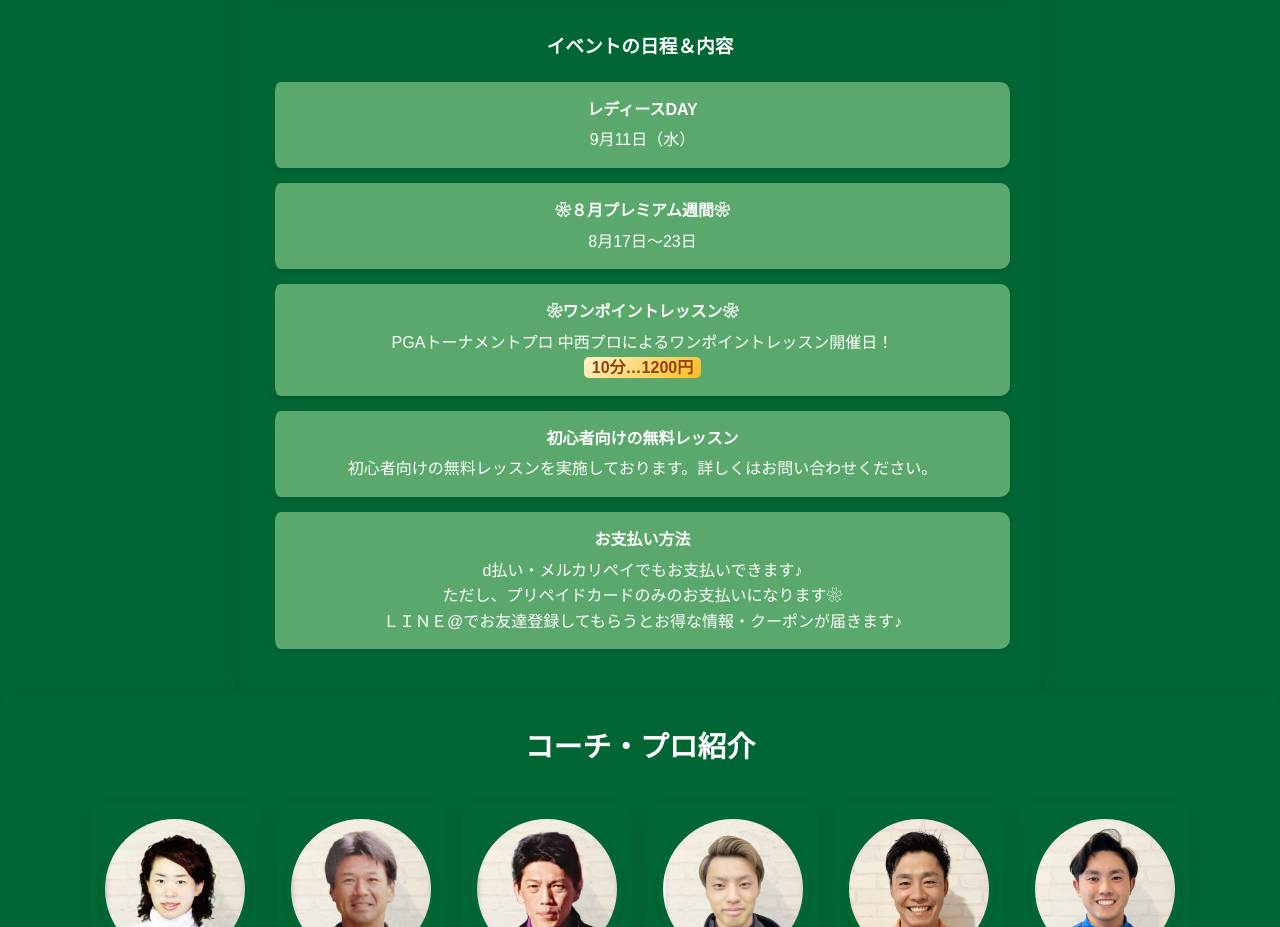
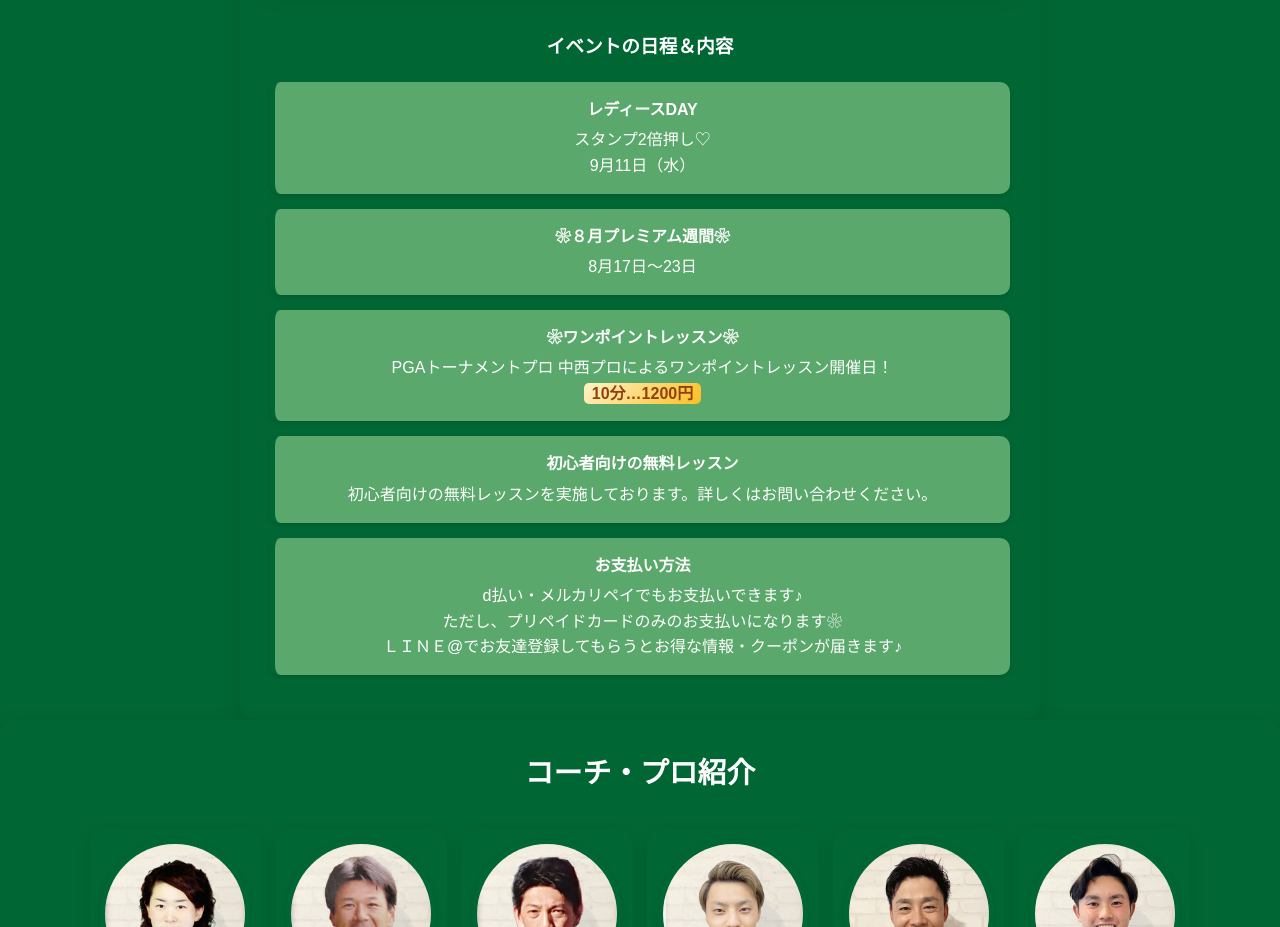
Before and after one commit to yukyco/greenpia-golf, a plain HTML site: page index.html in a window 1280 px wide. Shown: the part 2280-3207 px from the top of the page. Drawn offline with Linux system fonts and the light colour scheme; a web font is replaced by a local one.

Commit message:
Update index.html
レディースデー

```diff
--- a/index.html
+++ b/index.html
@@ -352,6 +352,7 @@
                 <h3 style="margin-top: 30px; margin-bottom: 20px; color: #fff;">イベントの日程＆内容</h3>
                 <div class="event-item">
                     <div class="event-title">レディースDAY</div>
+                    <p>スタンプ2倍押し♡</p>
                     <p>9月11日（水）</p>
                 </div>
                 <div class="event-item">
```
